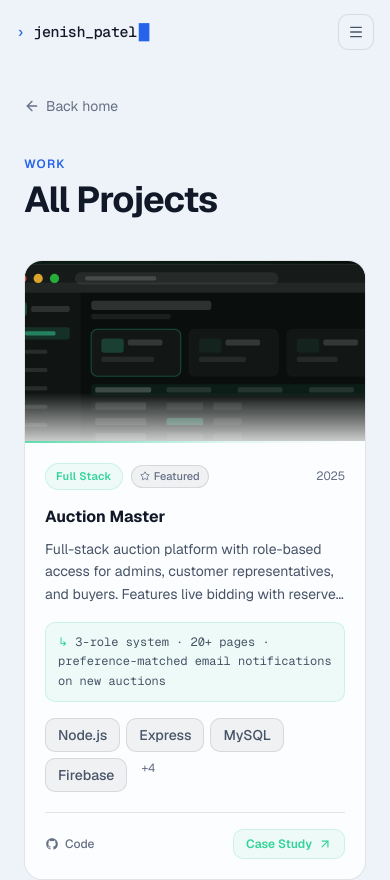
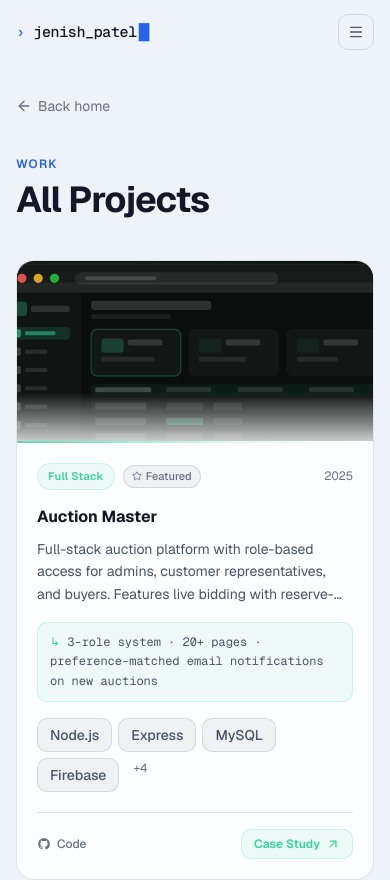
Before and after one commit to JenishPatel20/jenish-portfolio, a Next.js app: page /projects in a window 390 px wide. Shown: the top 880 px of the page. Built offline with nearby package versions, Linux system fonts and the light colour scheme.

Commit message:
Add subtle spotlight depth and mobile spacing polish

```diff
--- a/src/app/globals.css
+++ b/src/app/globals.css
@@ -317,3 +317,36 @@
     color: var(--pg-accent);
   }
 }
+
+
+/* Portfolio depth + motion polish */
+@layer utilities {
+  .project-spotlight-shell {
+    position: relative;
+    isolation: isolate;
+  }
+
+  .project-spotlight-shell::before {
+    content: "";
+    position: absolute;
+    inset: -1px;
+    z-index: -1;
+    border-radius: 1rem;
+    background:
+      radial-gradient(circle at 18% 0%, color-mix(in srgb, var(--pg-accent) 16%, transparent), transparent 38%),
+      linear-gradient(135deg, color-mix(in srgb, var(--pg-accent) 8%, transparent), transparent 55%);
+    opacity: 0.7;
+    filter: blur(18px);
+    pointer-events: none;
+  }
+
+  .section-container {
+    scroll-margin-top: 5rem;
+  }
+
+  @media (max-width: 640px) {
+    .section-container {
+      @apply px-4;
+    }
+  }
+}
```
